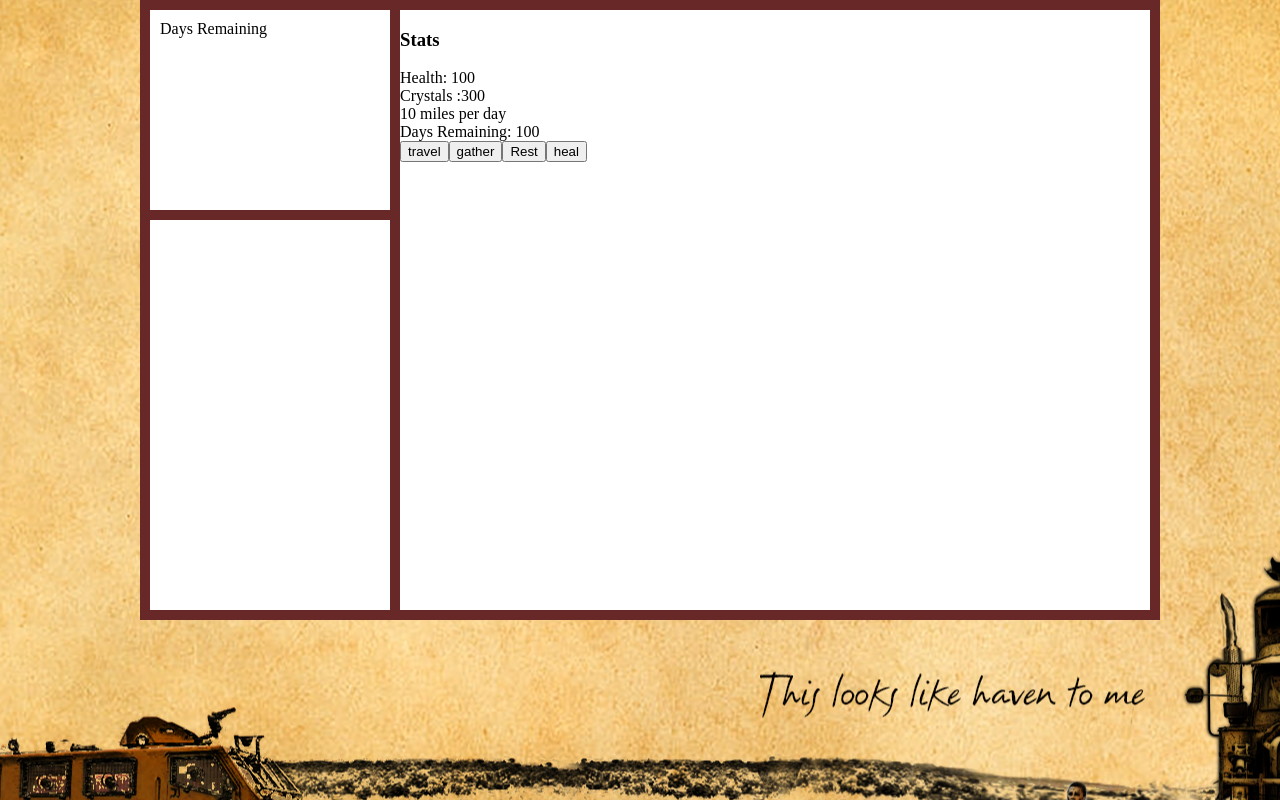
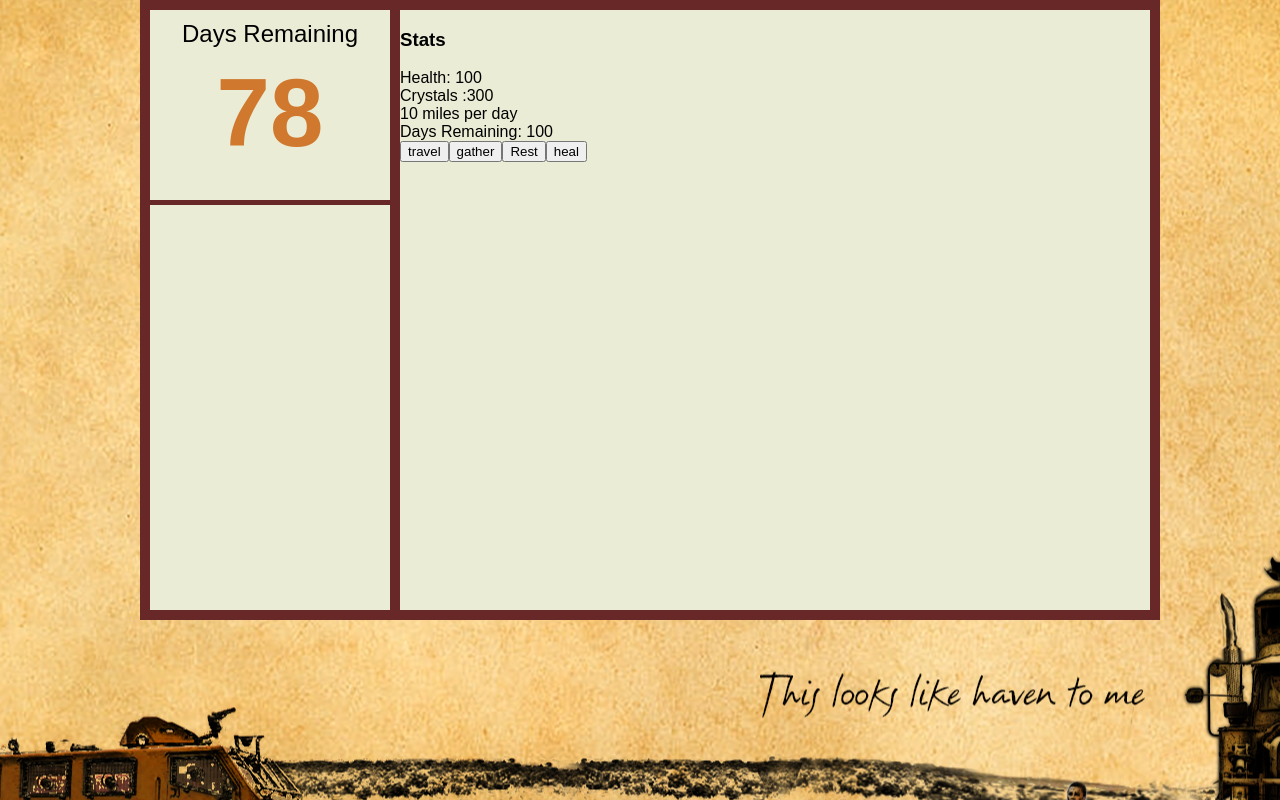
Before and after one commit to tyedye105/nghaven_game, an Angular app: page / in a window 1280 px wide. Built offline with nearby package versions, Linux system fonts and the light colour scheme.

Commit message:
end of day1 stylings

```diff
--- a/src/app/app.component.html
+++ b/src/app/app.component.html
@@ -2,6 +2,7 @@
   <div class="ui-left">
     <div class="ui-left-top">
       <div class="days">Days Remaining</div>
+      <div class="number">78</div>
     </div>
     <div class="ui-left-center"></div>
     <div class="ui-left-bottom"></div>
--- a/src/styles.scss
+++ b/src/styles.scss
@@ -5,6 +5,7 @@ body, html {
   padding: 0;
   min-height: 100%;
   height: 100%;
+  font-family: sans-serif;
 }
 
 
@@ -20,6 +21,7 @@ body {
   border: 10px solid #692828;
   width: 1000px;
   background-color: #fff;
+  background-color: #ebecd5;
   top: 50%;
   left: 50%;
   margin-left: -500px;
@@ -32,19 +34,28 @@ body {
   height: 600px;
   float: left;
   border-right: 10px solid #692828;
+  font-weight: 900px;
+  font-size: 1.25em;
+  text-align: center;
   // background-color: blue;
 }
 
 .ui-left-top {
-  width: 220px;
+  width: 240px;
   height: 180px;
-  border-bottom: 10px solid #692828;
-  background-color: #fff;
-  padding: 10px;
+  border-bottom: 5px solid #692828;
+  padding: 10px 0 0 0;
+  font-size: 1.2em;
 }
 
 .ui-left-top .days {
+}
 
+.ui-left-top .number {
+  font-size: 4em;
+  padding-top: 10px;
+  color: #d0782d;
+  font-weight: 800;
 }
 
 .ui-header h1 {
```
